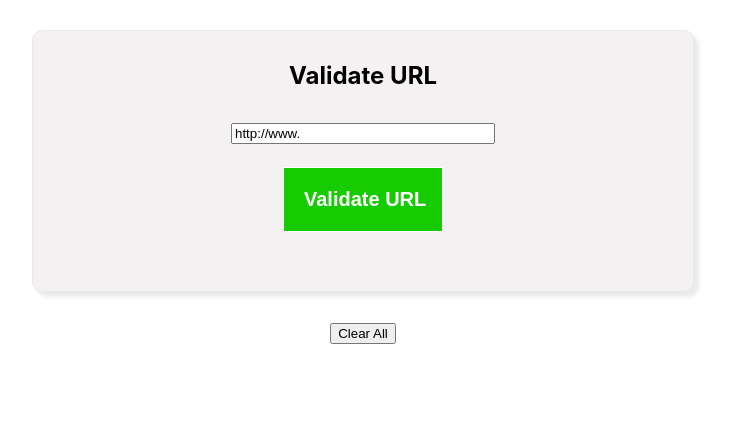
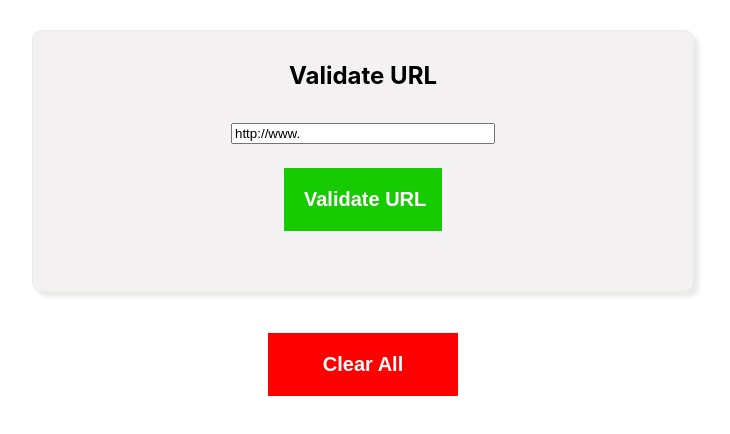
Before and after one commit to maxcramer/phantom, a React (Create React App) app: page / in a window 1280 px wide. Shown: the top 434 px of the page, without its empty margins (277-1007 px from the left). Built offline with nearby package versions, Linux system fonts and the light colour scheme.

Commit message:
adding styling to clear all button

```diff
--- a/src/App.css
+++ b/src/App.css
@@ -2,15 +2,18 @@
   text-align: center;
 }
 
-.App-logo {
-  height: 40vmin;
-  pointer-events: none;
-}
-
-@media (prefers-reduced-motion: no-preference) {
-  .App-logo {
-    animation: App-logo-spin infinite 20s linear;
-  }
+#clear-all_btn {
+      width: 15%;
+        height: auto;
+        font-size: 20px;
+        font-weight: bold;
+        font-family: Arial, Helvetica, sans-serif;
+        padding: 20px;
+        background-color: red;
+        color: white;
+        border: 1px solid white;
+        align-items: center;
+        margin: 10px;
 }
 
 .App-header {
--- a/src/App.js
+++ b/src/App.js
@@ -33,12 +33,14 @@ function App() {
     <div className="App">
       <UrlInput setData={setData} />
       <Url data={currentUrl} removeItem={removeItem} />
+      <button id="clear-all_btn" onClick={clearAll}>
+        Clear All
+      </button>
       <Pagination
         urlPerPage={urlPerPage}
         totalUrls={data.length}
         paginate={paginate}
       />
-      <button onClick={clearAll}>Clear All</button>
     </div>
   );
 }
```
